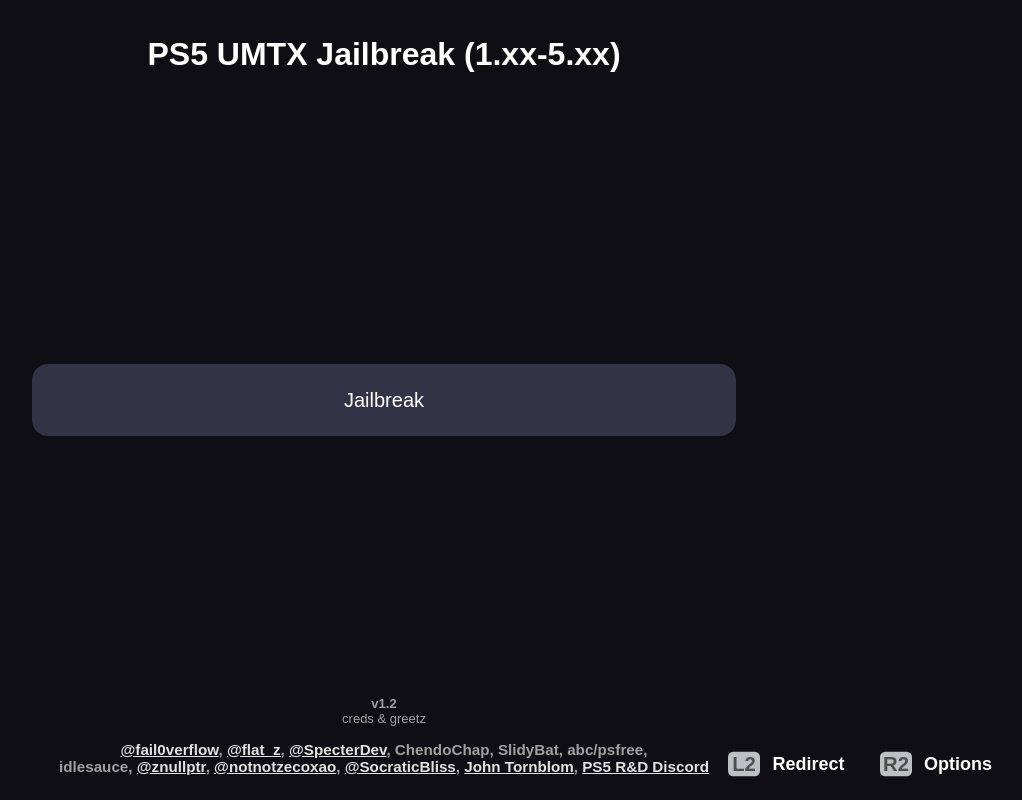
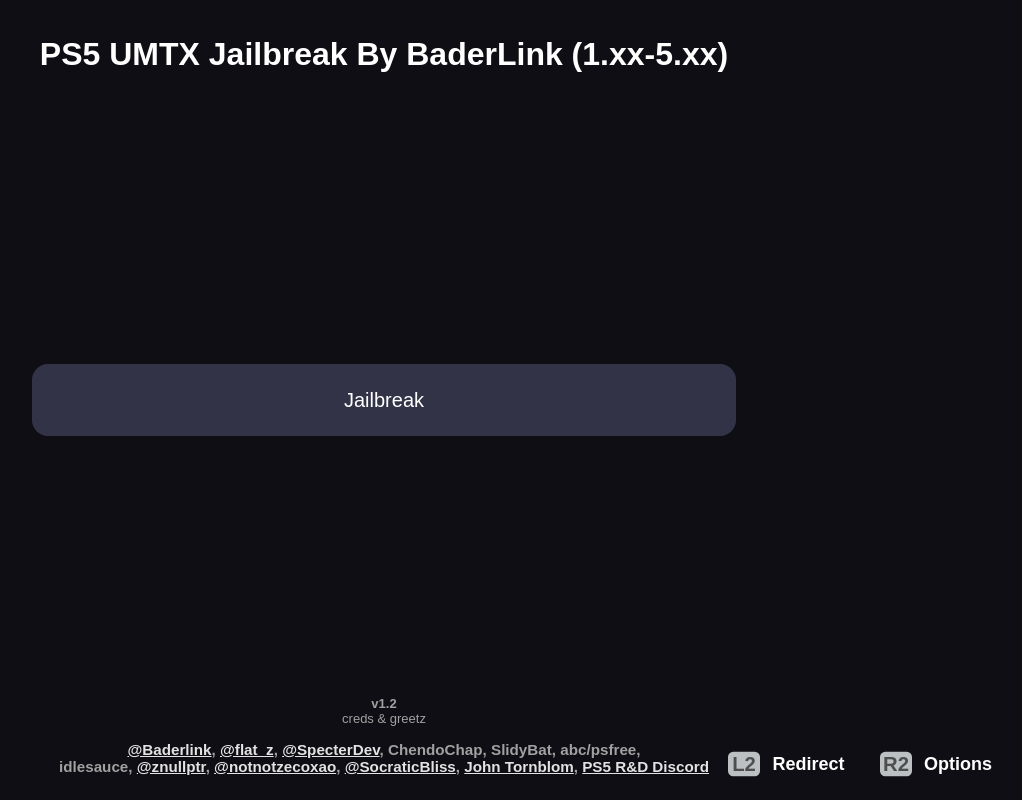
Before and after one commit to mhm200533/2, a plain HTML site: page index.html in a window 1280 px wide. Shown: the whole page, without its empty margins (256-1278 px from the left). Drawn offline with Linux system fonts and the light colour scheme; a script that the page names is missing; files whose address does not match are found by name.

Commit message:
Update index.html

```diff
--- a/index.html
+++ b/index.html
@@ -92,7 +92,7 @@
     <div id="center-view" style="position: absolute; top: 0; left: 0; width: 100%; min-height: 100%;">
 
         <div style="margin-top: 15px; position: absolute; width: 100%;">
-            <h1 style="text-align: center;">PS5 UMTX Jailbreak (1.xx-5.xx)</h1>
+            <h1 style="text-align: center;">PS5 UMTX Jailbreak By BaderLink (1.xx-5.xx)</h1>
             <p id="current-fw" class="text-secondary"
                 style="text-align: center; margin-bottom: 8px; padding-bottom: 0;">
             </p>
@@ -144,7 +144,7 @@
                 <b id="version">v1.2</b><br />
                 <span>creds & greetz</span>
                 <h3>
-                    <a href="https://x.com/fail0verflow">@fail0verflow</a>,
+                    <a href="https://x.com/bbaderlink">@Baderlink</a>,
                     <a href="https://twitter.com/flat_z">@flat_z</a>,
                     <a href="https://twitter.com/SpecterDev">@SpecterDev</a>,
                     ChendoChap,
```
